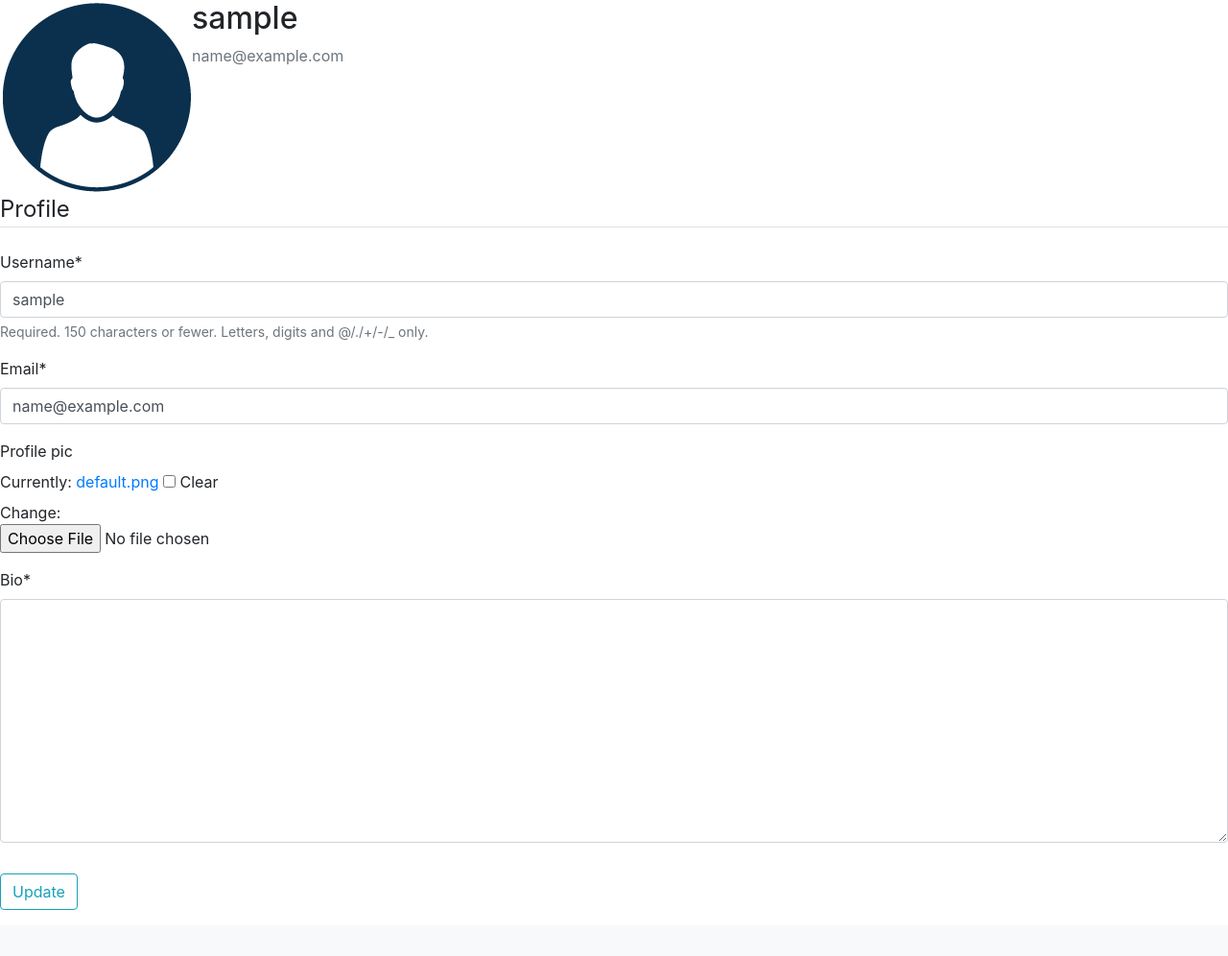
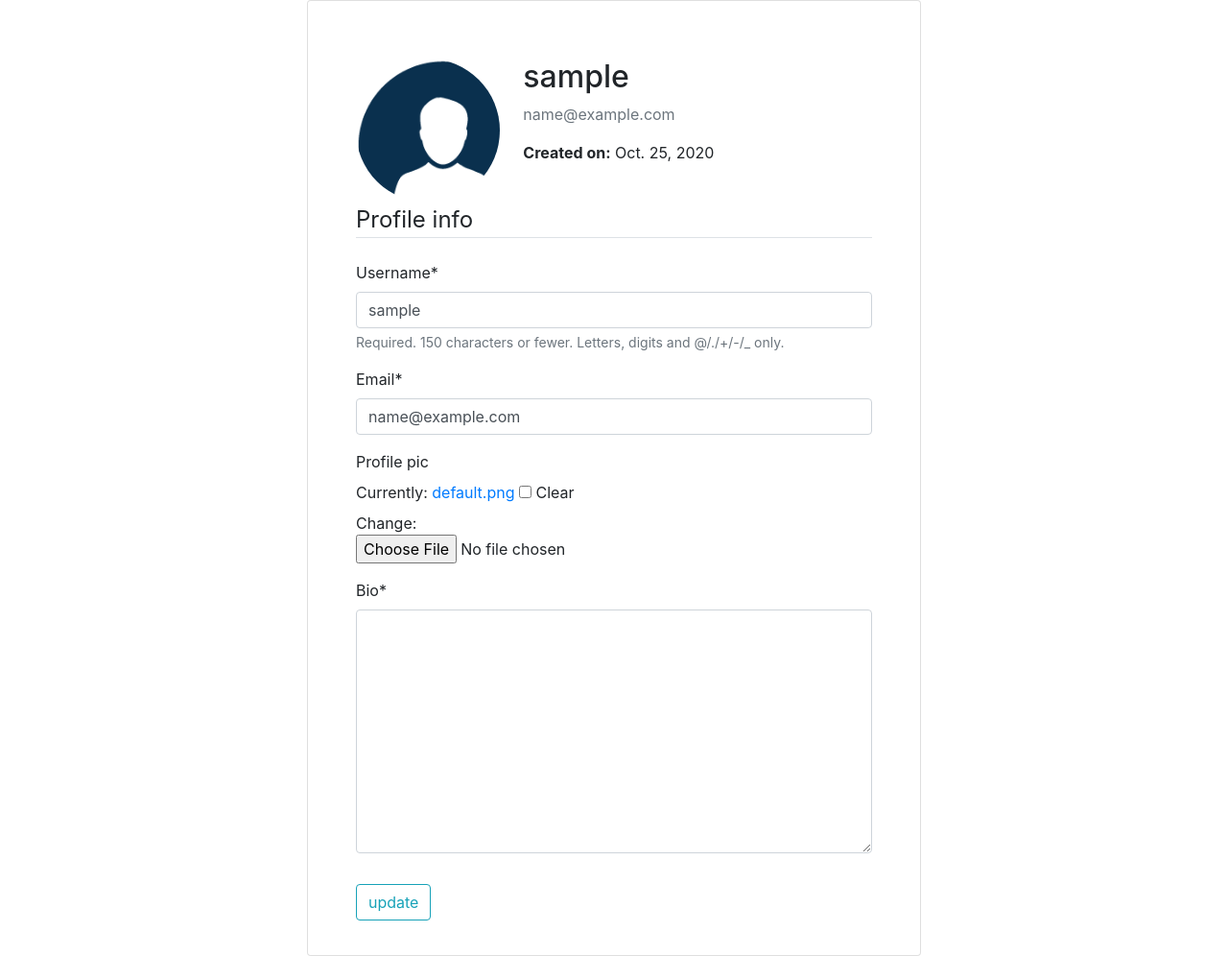
Before and after one commit to PerisOduol618/Awards, a Django app: page /profile/ in a window 1280 px wide. Shown: the part 62-1058 px from the top of the page at 96% size. Before the commit the page ends 1010 px from the top, so only its background shows below. Run offline with Django 3.2, Linux system fonts and the light colour scheme; the visitor is signed in with stand-in values (Sample User, id 1); some libraries are stand-ins or nearby versions.

Commit message:
ADD DATE TO PROFILE

```diff
--- a/rates/templates/profile.html
+++ b/rates/templates/profile.html
@@ -1,27 +1,40 @@
+
  {% extends 'base.html' %}
-{% load crispy_forms_tags %}
-{% block content %}
-    <div class="content-section">
+ {% load bootstrap4 %}
+ {%load crispy_forms_tags%}
+ {%block content%}
+ <div class="col-sm-6 m-auto card">
+     <div class=" content-section container card-body" style="padding-top: 60px;">
      <div class="media">
-
-        <img class="rounded-circle account-img" src="{{ user.profile.profile_pic.url }}">
-
-          <div class="media-body">
-            <h2 class="account-heading">{{ user.username }}</h2>
-            <p class="text-secondary">{{ user.email }}</p>
-            <p>{{user.profile.bio}}</p>
+         <div class="col-sm-4">
+             <div style="width: 150px; height:150px; overflow:hidden; border-radius:50%" class="img-wrapper">
+                 <img width="120%" height="120%" src="{{user.profile.profile_pic.url }}" alt="profile">
              </div>
          </div>
-        <form method="POST" enctype="multipart/form-data">
-            {% csrf_token %}
+         <div class="media-body">
+             <h2 class="account-heading">{{user.username}}</h2>
+             <p class="text-secondary">{{user.email}}</p>
+             <p>{{user.profile.bio}}</p>
+             <p><b>Created on:</b> {{user.profile.date_craeted}}</p>
+
+         </div>
+     </div>
+
+     <div class="container">
+         <form method="POST" enctype="multipart/form-data" >
+             {%csrf_token%}
              <fieldset class="form-group">
-                <legend class="border-bottom mb-4">Profile </legend>
+                 <legend class="border-bottom mb-4">Profile info</legend>
                  {{ user_form|crispy }}
                  {{ profile_form|crispy }}
              </fieldset>
              <div class="form-group">
-                <button class="btn btn-outline-info" type="submit">Update</button>
+                 <button class="btn btn-outline-info" type="submit">update</button>
              </div>
          </form>
      </div>
-{% endblock content %}
+ </div>
+ </div>
+
+ </div>
+ {%endblock content%}
```
Lines whose indentation alone changed are shown as unchanged.
